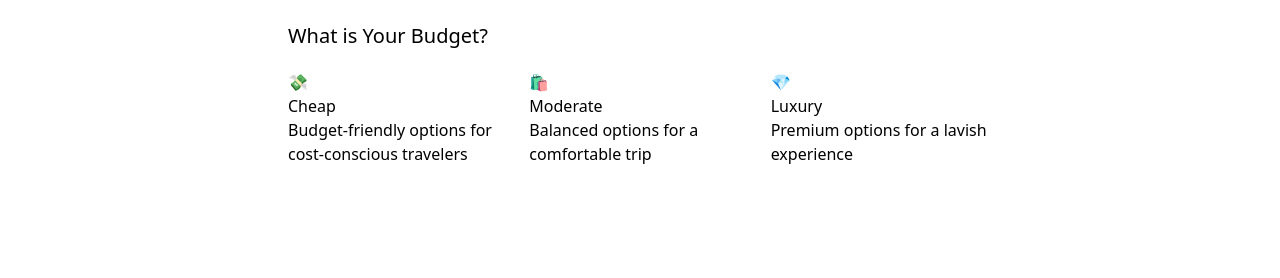
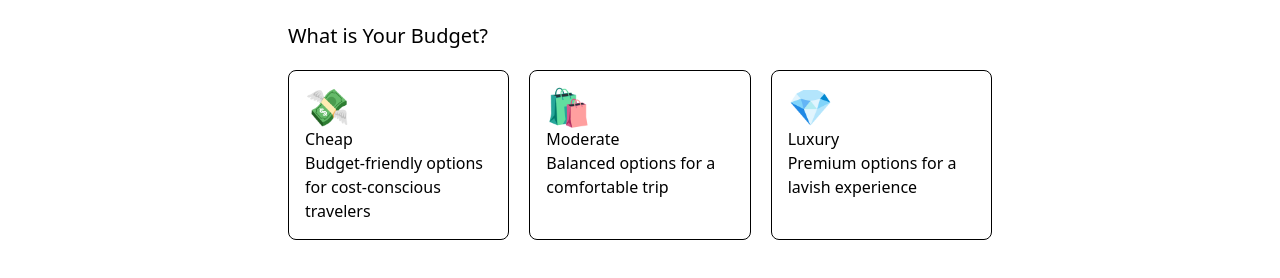
Before and after one commit to Shrilesh-Dhobale/AI-Trip-Planner, a React (Vite) app: page /create-trip in a window 1280 px wide. Shown: the part 498-776 px from the top of the page. Built offline with nearby package versions, Linux system fonts and the light colour scheme; no server answers.

Commit message:
Icon size increases

```diff
--- a/src/create-trip/index.jsx
+++ b/src/create-trip/index.jsx
@@ -32,8 +32,8 @@ function CreateTrip() {
           <h2 className='text-xl my-3 font-medium'>What is Your Budget?</h2>
           <div className='grid grid-cols-3 gap-5 mt-5'>
             {SelectBudgetOptions.map((item,index)=>(
-              <div key={index} >
-                <h2>{item.icon}</h2>
+              <div key={index} className='p-4 border rounded-lg hover:shadow'>
+                <h2 className='text-4xl'>{item.icon}</h2>
                 <h2>{item.title}</h2>
                 <p>{item.desc}</p>
               </div>
```
